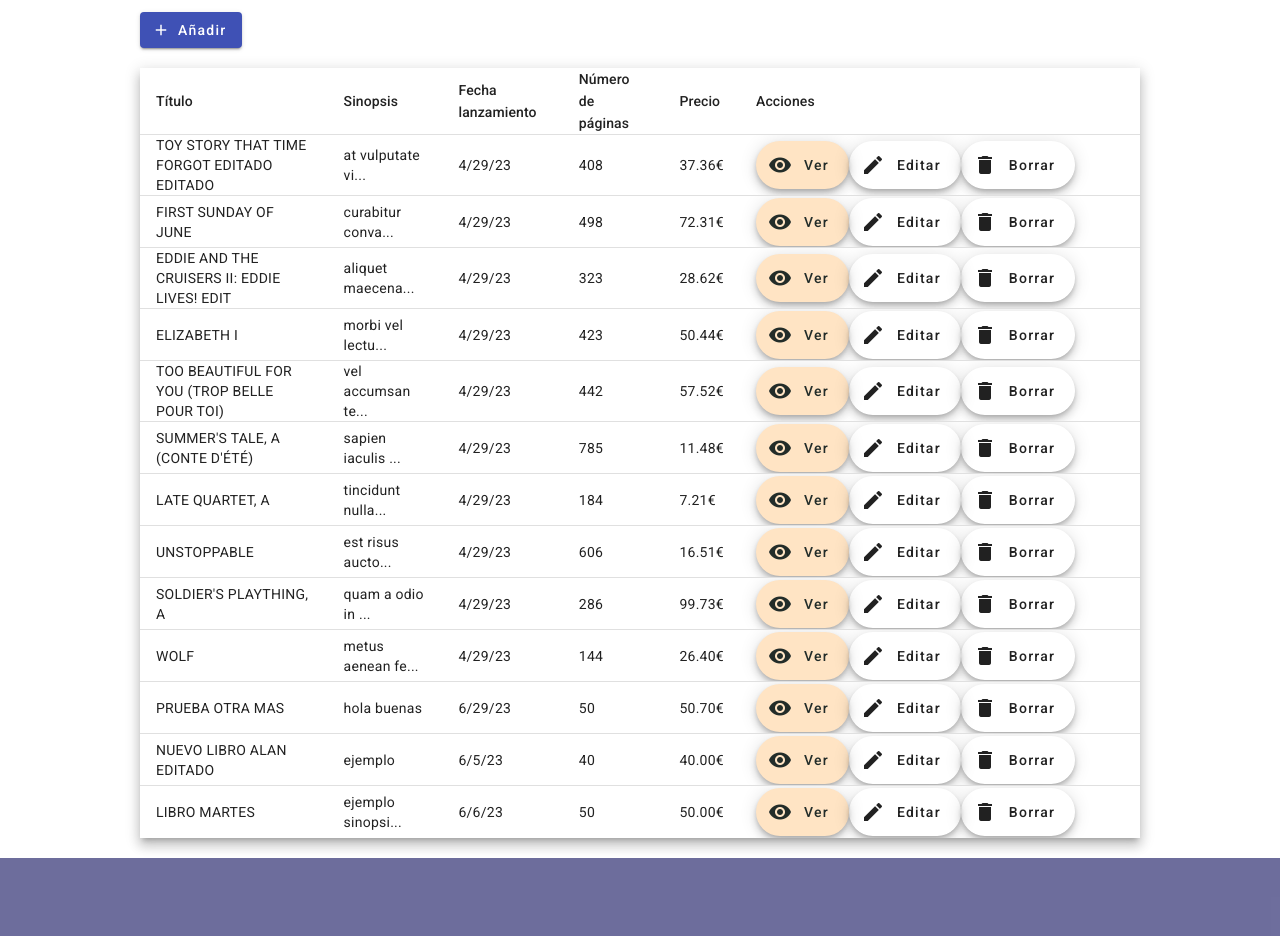
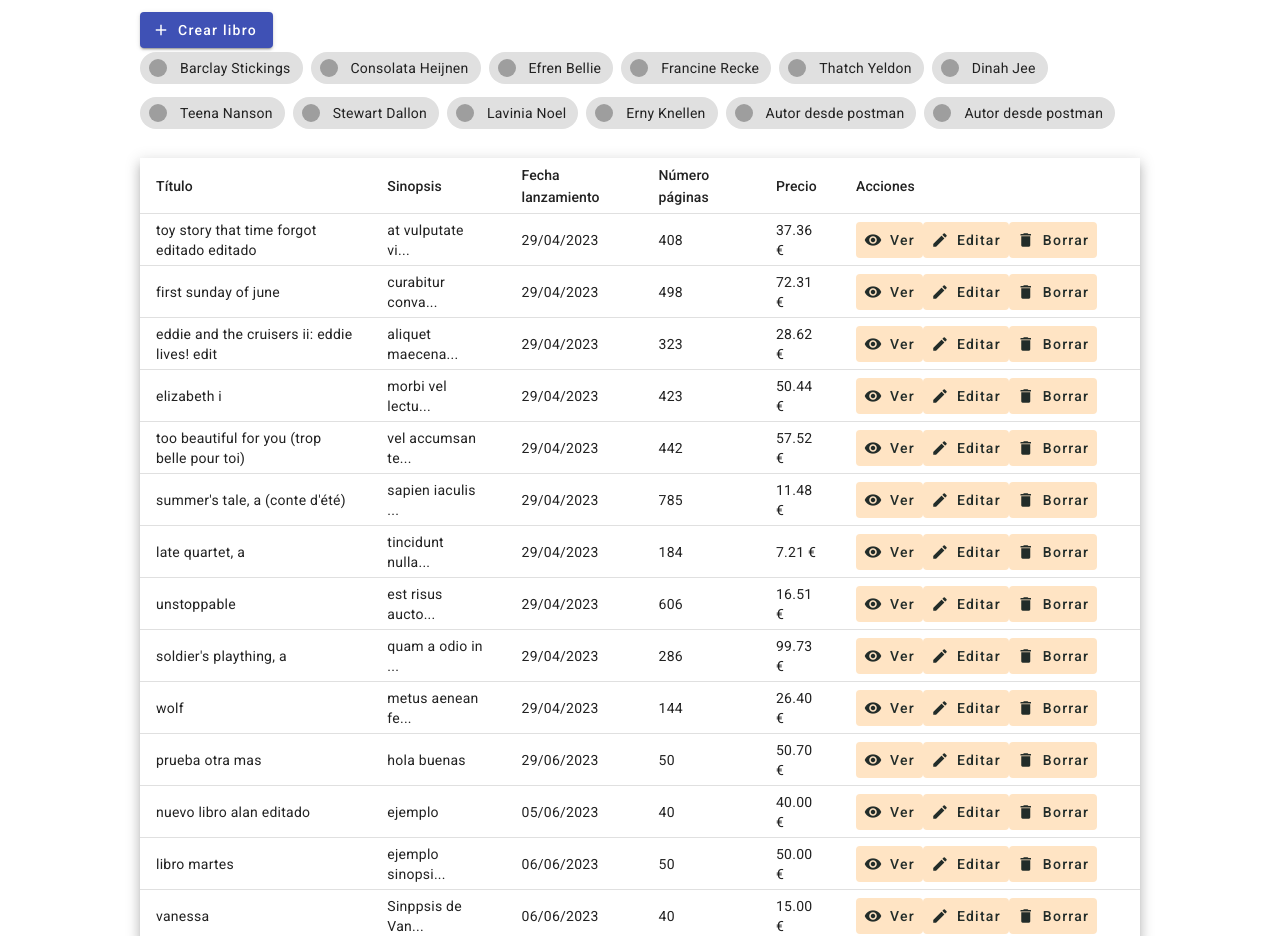
Before and after one commit to vcrl1/CursoAngular_VanessaRodriguez, an Angular app in the folder m3-angular-desarrollo/8. Proyectos/proyecto17/: page /books in a window 1280 px wide. Shown: the part 120-1056 px from the top of the page. Built offline with nearby package versions, Linux system fonts and the light colour scheme; data requests are answered from the project's data file; grey boxes are pictures that could not be loaded.

Commit message:
Filtrado

```diff
--- a/m3-angular-desarrollo/8. Proyectos/proyecto17/db.json
+++ b/m3-angular-desarrollo/8. Proyectos/proyecto17/db.json
@@ -170,6 +170,20 @@
       "photo": "https://covers.openlibrary.org/b/isbn/9780385533225-L.jpg",
       "price": 50,
       "authorId": 7
+    },
+    {
+      "id": 14,
+      "title": "Vanessa",
+      "sinopsis": "Sinppsis de Vanessa",
+      "release": "2023-06-06T12:13:44.923Z",
+      "numPages": 40,
+      "photo": "http://dummyimage.com/217x100.png/cc0000/ffffff",
+      "price": 15,
+      "authorId": 2,
+      "categories": [
+        1,
+        2
+      ]
     }
   ],
   "authors": [
--- a/m3-angular-desarrollo/8. Proyectos/proyecto17/src/app/books/book-detail/book-detail.component.html
+++ b/m3-angular-desarrollo/8. Proyectos/proyecto17/src/app/books/book-detail/book-detail.component.html
@@ -1,39 +1,44 @@
 <mat-grid-list cols="3" rowHeight="200px" *ngIf="book">
-
     <mat-grid-tile rowspan="2">
       <div>
         <h2>Portada</h2>
-            <img src="{{book.photo}}" style="max-width: 150px;">
-            <mat-list>
-                <mat-list-item *ngIf="author">
+        <img src="{{ book.photo }}" style="max-width: 150px;" />
+
+        <mat-list *ngIf="author">
+          <mat-list-item>
             <img matListItemAvatar src="{{author.photo}}" alt="{{author.fullName}}">
             <div matListItemTitle>
-                        <a [routerLink]="['authors', author.id]"> {{author.fullName}}</a>
+              <a [routerLink]="['/authors', author.id]">
+                {{author.fullName}}
+              </a>
             </div>
           </mat-list-item>
         </mat-list>
-        </div>
-
-    </mat-grid-tile>
-
-
-
-    <mat-grid-tile rowspan="2">
-        <div>
-            <h2>Libro {{book.title}}</h2>
-            <p> Fecha lanzamiento:{{book.release|date:'dd/MM/YY'}}</p>
-            <h3>Sinopsis</h3>
-            <p>{{book.sinopsis}}</p>
-            <p>Id Autor: {{book.authorId}}</p>
 
       </div>
     </mat-grid-tile>
 
     <mat-grid-tile rowspan="2">
       <div>
-            <h2>Precio: {{book.price}}€</h2>
+        <h2>Libro {{ book.title }}</h2>
+        <p>Fecha lanzamiento: {{ book.release | date : "dd/MM/YYYY" }}</p>
+        <p>Número páginas: {{ book.numPages }}</p>
+
+        <h2>Sinopsis</h2>
+        <p>{{ book.sinopsis }}</p>
+      </div>
+    </mat-grid-tile>
+
+    <mat-grid-tile rowspan="2">
+      <div>
+        <h2>Precio: {{ book.price }} €</h2>
         <p>Envío gratuito</p>
-            <button mat-fab extended color="primary">
+
+        <!--<button mat-fab extended color="primary">
+          <mat-icon>shopping_cart</mat-icon>
+          Comprar
+        </button> -->
+        <button mat-raised-button color="primary" style="width: 100%;">
           <mat-icon>shopping_cart</mat-icon>
         Comprar
         </button>
@@ -41,10 +46,11 @@
     </mat-grid-tile>
 
     <mat-grid-tile colspan="3" rowspan="1">
-        <nav>
-
-            <p>Todos nuestros libros son escritos a mano. </p>
-        </nav>
+      <div>
+        <p>
+          Todos nuestros libros son escritos a mano hasta altas horas de la
+          madrugada.
+        </p>
+      </div>
     </mat-grid-tile>
-
   </mat-grid-list>
--- a/m3-angular-desarrollo/8. Proyectos/proyecto17/src/app/books/book-detail/book-detail.component.ts
+++ b/m3-angular-desarrollo/8. Proyectos/proyecto17/src/app/books/book-detail/book-detail.component.ts
@@ -2,8 +2,8 @@ import { Component, OnInit } from '@angular/core';
 import { IBook } from '../models/book.model';
 import { ActivatedRoute } from '@angular/router';
 import { BookService } from '../services/book.service';
+import { IAuthor } from 'src/app/authors/models/author.model';
 import { AuthorService } from 'src/app/authors/services/author.service';
-import { IAuthor } from 'src/app/authors/models/author.model';
 
 @Component({
   selector: 'app-book-detail',
@@ -11,21 +11,25 @@ import { IAuthor } from 'src/app/authors/models/author.model';
   styleUrls: ['./book-detail.component.css']
 })
 export class BookDetailComponent implements OnInit {
+
   book: IBook | undefined;
-  author: IAuthor | undefined
+  author: IAuthor | undefined;
+
   constructor(private activatedRoute: ActivatedRoute,
-    private bookService: BookService,
-    private authorService: AuthorService) { }
+              private bookService: BookService,
+              private authorService: AuthorService) {}
 
   ngOnInit(): void {
     this.activatedRoute.params.subscribe(params => {
       const id = parseInt(params['id'], 10);
+
       this.bookService.findById(id).subscribe(data => {
         this.book = data;
         if (!(this.book.authorId > 0)) return;
-        this.authorService.findById(this.book?.authorId).subscribe(data => this.author = data)
-      })
-    })
+        this.authorService.findById(this.book.authorId).subscribe(data => this.author = data)
+      });
+
+    });
   }
 
 }
--- a/m3-angular-desarrollo/8. Proyectos/proyecto17/src/app/books/book-form/book-form.component.html
+++ b/m3-angular-desarrollo/8. Proyectos/proyecto17/src/app/books/book-form/book-form.component.html
@@ -1,6 +1,6 @@
-<h2 *ngIf="bookForm.get('id')?.value===0">Creación de libro</h2>
-<h2 *ngIf="!(bookForm.get('id')?.value===0)">Editando libro {{bookForm.get('id')?.value}}</h2>
 
+<h2 *ngIf="bookForm.get('id')?.value === 0">Creación de libro</h2>
+<h2 *ngIf="!(bookForm.get('id')?.value === 0)">Editando libro {{bookForm.get('id')?.value}}</h2>
 
 <form [formGroup]="bookForm" (ngSubmit)="save()">
 
@@ -13,8 +13,8 @@
 
   <mat-form-field>
     <mat-label>Sinopsis</mat-label>
-    <textarea matInput #message maxlength="1000" rows="5" placeholder="Ex. I need help with..."
-      formControlName="sinopsis">
+    <textarea matInput #message maxlength="1000" rows="5"
+        placeholder="Ex. I need help with..." formControlName="sinopsis">
     </textarea>
     <mat-hint align="start"><strong>Escribe varios párrafos que describan el libro.</strong> </mat-hint>
     <mat-hint align="end">{{message.value.length}} / 1000</mat-hint>
@@ -30,16 +30,16 @@
 
   <mat-form-field floatLabel="always">
     <mat-label>Precio</mat-label>
-    <input matInput type="number" class="example-right-align" placeholder="0" step="0.01" min="5" max="500"
-      formControlName="price">
+    <input matInput type="number" class="example-right-align" placeholder="0" step="0.01" min="5" max="500" formControlName="price">
     <span matTextPrefix>&euro;&nbsp;</span>
     <mat-error *ngIf="bookForm.get('price')?.invalid && bookForm.get('price')?.touched">
         El precio debe estar comprendido en un rango de 5 y 500 €.
   </mat-error>
   </mat-form-field>
 
+
     <mat-form-field>
-    <mat-label>Fecha de lanzamiento</mat-label>
+      <mat-label>Fecha publicación</mat-label>
       <input matInput [matDatepicker]="picker" formControlName="release">
       <mat-hint>DD/MM/YYYY</mat-hint>
       <mat-datepicker-toggle matIconSuffix [for]="picker"></mat-datepicker-toggle>
@@ -47,29 +47,28 @@
     </mat-form-field>
 
     <mat-form-field>
-    <mat-label>Selecciona autor/-a del libro</mat-label>
-    <mat-select formControlName="authorId">
-      <mat-option>None</mat-option>
+      <mat-label>Selecciona el autor/a del libro</mat-label>
+      <mat-select formControlName="authorId" name="authorId">
+        <mat-option>Ninguna</mat-option>
         <mat-option *ngFor="let author of authors" [value]="author.id">
           {{author.fullName}}
         </mat-option>
       </mat-select>
-    <mat-error *ngIf="  bookForm.get('authorId')?.invalid &&
-                        bookForm.get('authorId')?.touched ">
+      <mat-error *ngIf="bookForm.get('authorId')?.invalid && bookForm.get('authorId')?.touched">
         Es obligatorio seleccionar un autor.
       </mat-error>
     </mat-form-field>
 
     <mat-form-field>
-    <mat-label>Categorías</mat-label>
+      <mat-label>Géneros o categorías</mat-label>
       <mat-select formControlName="categories" multiple>
         <mat-option *ngFor="let category of categories" [value]="category.id">{{category.name}}</mat-option>
       </mat-select>
-    <mat-hint>Puedes seleccionar varios</mat-hint>
+      <mat-hint>Puedes seleccionar más de una categoría.</mat-hint>
     </mat-form-field>
 
-
-  <button mat-fab extended type="submit" [disabled]="bookForm.invalid">
+  <button mat-fab extended type="submit"
+        [disabled]="bookForm.invalid">
     <mat-icon>send</mat-icon>
       Enviar
   </button>
--- a/m3-angular-desarrollo/8. Proyectos/proyecto17/src/app/books/book-form/book-form.component.ts
+++ b/m3-angular-desarrollo/8. Proyectos/proyecto17/src/app/books/book-form/book-form.component.ts
@@ -1,4 +1,4 @@
-import { Component } from '@angular/core';
+import { Component, OnInit } from '@angular/core';
 import { FormControl, FormGroup, Validators } from '@angular/forms';
 import { IBook } from '../models/book.model';
 import { BookService } from '../services/book.service';
@@ -13,56 +13,48 @@ import { ICategory } from 'src/app/categories/models/category.model';
   templateUrl: './book-form.component.html',
   styleUrls: ['./book-form.component.css']
 })
-/*
-1. Agregar campo id en FormGroup
-2. En HTML agregar un nuevo matformfield sisable que muestre id pero no lo edite
-3. En save hace la distinción de guardar o editar
-4. En loadForm hay que cargar el id
-*/
-export class BookFormComponent {
+export class BookFormComponent implements OnInit {
 
   bookForm = new FormGroup({
-    id: new FormControl(0),
-    title: new FormControl('', [Validators.required, Validators.minLength(5), Validators.maxLength(100)]),
-    sinopsis: new FormControl('', [Validators.maxLength(1000)]),
-    numPages: new FormControl(0, [Validators.min(30)]),
-    //Si quiero que el precio sea opcional el que sea con decimales o no, se pondría una interrogación al final
-    price: new FormControl(0, [Validators.required, Validators.min(5), Validators.max(500), Validators.pattern('^[0-9]+([.,][0-9]{1,2})?$')]),
-    release: new FormControl(new Date()),
-    // photo: new FormControl(''),
-    authorId: new FormControl(0, [Validators.required]),
+    id: new FormControl<number>(0),
+    title: new FormControl<string>('', [Validators.required, Validators.minLength(5), Validators.maxLength(100)]),
+    sinopsis: new FormControl<string>('', [Validators.maxLength(1000)]),
+    numPages: new FormControl<number>(0, [Validators.min(30)]),
+    price: new FormControl<number>(0, [
+      Validators.required, Validators.min(5), Validators.max(500), Validators.pattern("^[0-9]+([.,][0-9]{1,2})?$")
+    ]),
+    release: new FormControl<Date>(new Date()),
+    authorId: new FormControl<number>(0, [Validators.required]),
     categories: new FormControl<number[]>([])
-
   });
 
-  authors: IAuthor[] = []
-  categories: ICategory[] = []
-
+  authors: IAuthor[] = [];
+  categories: ICategory[] = [];
 
   constructor(
     private bookService: BookService,
     private router: Router,
     private activatedRoute: ActivatedRoute,
-    private authorService: AuthorService, //Enlazar autores a libros
+    private authorService: AuthorService,
     private categoryService: CategoryService
-  ) { }
+    ) {}
+
   ngOnInit(): void {
+    // /books/3/edit
     this.activatedRoute.params.subscribe(params => {
-      const idString = params['id']
+      const idString = params['id'];
       if (!idString) return;
 
       const id = parseInt(idString, 10);
-      this.bookService.findById(id).subscribe(book => this.loadBookForm(book))
-    })
+      this.bookService.findById(id).subscribe(book => this.loadBookForm(book));
+    });
 
-    //Cargar los autores
-    this.authorService.findAll().subscribe(data => this.authors = data) //authors creado lin36
-    this.categoryService.findAll().subscribe(data => this.categories = data) //categories creado lin37
-
+    this.authorService.findAll().subscribe(data => this.authors = data);
+    this.categoryService.findAll().subscribe(data => this.categories = data);
   }
 
+  loadBookForm(book: IBook): void {
 
-  loadBookForm(book: IBook): void {
     this.bookForm.reset({
       id: book.id,
       title: book.title,
@@ -71,10 +63,9 @@ export class BookFormComponent {
       price: book.price,
       release: book.release,
       authorId: book.authorId,
-      categories: book.categories as any
-    })
+      categories: book.categories
+    });
   }
-
 
   save(): void {
     let id = this.bookForm.get('id')?.value ?? 0;
@@ -83,15 +74,15 @@ export class BookFormComponent {
     let numPages = this.bookForm.get('numPages')?.value ?? 30;
     let price = this.bookForm.get('price')?.value ?? 5;
     let release = this.bookForm.get('release')?.value ?? new Date();
-    let photo = "http://dummyimage.com/217x100.png/cc0000/ffffff"
+    let photo = "http://dummyimage.com/217x100.png/cc0000/ffffff";
     let authorId = this.bookForm.get('authorId')?.value ?? 0;
-    let categories= this.bookForm.get('categories')?.value ?? [];
+    let categories = this.bookForm.get('categories')?.value ?? [];
+
     // TODO añadir validación extra de datos, si alguno está mal hacer return y mostrar error y no guardar.
-
     let book: IBook = {
       id: id,
-      title: title ?? '',
-      sinopsis: sinopsis ?? '',
+      title: title,
+      sinopsis: sinopsis,
       release: release,
       numPages: numPages,
       photo: photo,
@@ -100,11 +91,10 @@ export class BookFormComponent {
       categories: categories
     }
 
-    if (id === 0) //Crear nuevo libro
+    if (id === 0) // crear nuevo libro
       this.bookService.create(book).subscribe(book => this.router.navigate(['/books', book.id]));
-    else //Editar libro existente
+    else // editar libro existente
       this.bookService.update(book).subscribe(book => this.router.navigate(['/books', book.id]));
-
   }
 
 }
--- a/m3-angular-desarrollo/8. Proyectos/proyecto17/src/app/books/book-list/book-list.component.css
+++ b/m3-angular-desarrollo/8. Proyectos/proyecto17/src/app/books/book-list/book-list.component.css
@@ -1,9 +1,24 @@
-table{
-    margin-top:20px ;
+table {
+    margin-top: 20px;
     margin-bottom: 20px;
 }
-.btn-primary{
 
+a {
+    display: block;
+    color: dodgerblue;
+    text-decoration: none;
+    font-size: 20px;
+    margin-bottom: 5px;
+    display: inline-block;
+}
+
+a:hover {
+    opacity: 0.7;
+    transition: 0.3s;
+    cursor: pointer;
+}
+
+.btn-primary {
     color: rgb(34, 44, 41);
     background-color: bisque;
 }
--- a/m3-angular-desarrollo/8. Proyectos/proyecto17/src/app/books/book-list/book-list.component.html
+++ b/m3-angular-desarrollo/8. Proyectos/proyecto17/src/app/books/book-list/book-list.component.html
@@ -1,56 +1,72 @@
-<h1>Listado de libros</h1>
+
+<h2>Listado de libros</h2>
+
 <button mat-raised-button color="primary" routerLink="/books/new">
   <mat-icon>add</mat-icon>
-    Añadir
+Crear libro
 </button>
+
+<mat-chip-listbox aria-label="Dog selection">
+
+  <a *ngFor="let author of authors" [routerLink]="['/books/author', author.id]">
+    <mat-chip color="primary">
+      <img matChipAvatar [src]="author.photo" [alt]="author.fullName"/>
+      {{author.fullName}}
+    </mat-chip>
+  </a>
+
+</mat-chip-listbox>
 
 <table mat-table [dataSource]="books" class="mat-elevation-z8">
 
   <ng-container matColumnDef="title">
     <th mat-header-cell *matHeaderCellDef>Título</th>
-        <td mat-cell *matCellDef="let book">{{book.title|uppercase}} </td>
+    <td mat-cell *matCellDef="let book">{{ book.title | lowercase}}</td>
   </ng-container>
+
   <ng-container matColumnDef="sinopsis">
     <th mat-header-cell *matHeaderCellDef>Sinopsis</th>
-        <td mat-cell *matCellDef="let book">{{book.sinopsis | limitLongText:15}} </td>
-    </ng-container>
-    <ng-container matColumnDef="release">
-        <th mat-header-cell *matHeaderCellDef> Fecha lanzamiento</th>
-        <td mat-cell *matCellDef="let book">{{book.release | date:'shortDate'}} </td>
-    </ng-container>
-    <ng-container matColumnDef="numPages">
-        <th mat-header-cell *matHeaderCellDef> Número de páginas</th>
-        <td mat-cell *matCellDef="let book">{{book.numPages}} </td>
-    </ng-container>
-    <ng-container matColumnDef="price">
-        <th mat-header-cell *matHeaderCellDef> Precio</th>
-        <td mat-cell *matCellDef="let book">{{book.price| number:'1.2-2'}}€</td>
+    <td mat-cell *matCellDef="let book">{{ book.sinopsis | limitLongText:15}}</td>
   </ng-container>
 
+  <ng-container matColumnDef="release">
+    <th mat-header-cell *matHeaderCellDef>Fecha lanzamiento</th>
+    <td mat-cell *matCellDef="let book">{{ book.release | date:'dd/MM/YYYY'}}</td>
+  </ng-container>
+
+  <ng-container matColumnDef="numPages">
+    <th mat-header-cell *matHeaderCellDef>Número páginas</th>
+    <td mat-cell *matCellDef="let book">{{ book.numPages }}</td>
+  </ng-container>
+
+  <ng-container matColumnDef="price">
+    <th mat-header-cell *matHeaderCellDef>Precio</th>
+    <td mat-cell *matCellDef="let book" style="width: 80px;">{{ book.price | number:'1.2-2'}} €</td>
+  </ng-container>
 
   <ng-container matColumnDef="actions">
-        <th mat-header-cell *matHeaderCellDef> Acciones</th>
-        <td mat-cell *matCellDef="let book" style="width: 400px;">
+    <th mat-header-cell *matHeaderCellDef>Acciones</th>
+    <td mat-cell *matCellDef="let book" style="width: 300px;">
 
-            <button mat-fab extended class="btn-primary" [routerLink]="['/books', book.id]">
+      <button mat-button color="primary" class="btn-primary" [routerLink]="['/books', book.id]">
         <mat-icon>visibility</mat-icon>
         Ver
       </button>
 
-            <button mat-fab extended color="btn-secondary"  [routerLink]="['/books', book.id, 'edit']">
+      <button mat-button color="primary" class="btn-primary" [routerLink]="['/books', book.id, 'edit']">
         <mat-icon>edit</mat-icon>
         Editar
       </button>
 
-            <button mat-fab extended color="btn-secondary" (click)="deleteBook(book)">
+      <button mat-button color="primary" class="btn-primary" (click)="deleteBook(book)">
         <mat-icon>delete</mat-icon>
         Borrar
       </button>
+
     </td>
   </ng-container>
 
   <tr mat-header-row *matHeaderRowDef="displayedColumns"></tr>
-    <tr mat-row *matRowDef="let row; columns: displayedColumns;"></tr>
-
+  <tr mat-row *matRowDef="let row; columns: displayedColumns"></tr>
 
 </table>
--- a/m3-angular-desarrollo/8. Proyectos/proyecto17/src/app/books/book-list/book-list.component.ts
+++ b/m3-angular-desarrollo/8. Proyectos/proyecto17/src/app/books/book-list/book-list.component.ts
@@ -1,7 +1,8 @@
 import { Component, OnInit } from '@angular/core';
 import { BookService } from '../services/book.service';
 import { IBook } from '../models/book.model';
-import { Router } from '@angular/router';
+import { AuthorService } from 'src/app/authors/services/author.service';
+import { IAuthor } from 'src/app/authors/models/author.model';
 
 @Component({
   selector: 'app-book-list',
@@ -10,15 +11,22 @@ import { Router } from '@angular/router';
 })
 export class BookListComponent implements OnInit {
 
-  displayedColumns: string[] = ['title', 'sinopsis', 'release', 'numPages', 'price', 'actions']
+  displayedColumns: string[] = ['title', 'sinopsis', 'release', 'numPages', 'price', 'actions'];
   books: IBook[] = [];
+  authors: IAuthor[] = [];
 
-  constructor(private bookService: BookService) { }
+  constructor(
+    private bookService: BookService,
+    private authorService: AuthorService
+    ){}
 
   ngOnInit(): void {
     this.bookService.findAll().subscribe(data => this.books = data);
+    this.authorService.findAll().subscribe(data => this.authors = data);
   }
-  deleteBook(book: IBook) {
+
+  deleteBook(book: IBook){
 
   }
+
 }
--- a/m3-angular-desarrollo/8. Proyectos/proyecto17/src/app/books/books-routing.module.ts
+++ b/m3-angular-desarrollo/8. Proyectos/proyecto17/src/app/books/books-routing.module.ts
@@ -27,6 +27,11 @@ const routes: Routes = [
     component: BookFormComponent
   },
   {
+    path: ':author/:id',
+    component: BookListComponent
+  },
+
+  {
     path: '**', redirectTo: '', pathMatch: 'full'
   }
 ];
--- a/m3-angular-desarrollo/8. Proyectos/proyecto17/src/app/books/services/book.service.ts
+++ b/m3-angular-desarrollo/8. Proyectos/proyecto17/src/app/books/services/book.service.ts
@@ -16,6 +16,11 @@ export class BookService {
     return this.httpClient.get<IBook[]>(this.url);
   }
 
+  // http://localhost:3000/books?authorId=1
+  findAllByAuthorId(authorId: number): Observable<IBook[]> {
+    return this.httpClient.get<IBook[]>(`${this.url}?authorId=${authorId}`);
+  }
+
   findById(id: number): Observable<IBook> {
     return this.httpClient.get<IBook>(`${this.url}/${id}`);
   }
```
Also changed, not shown: m3-angular-desarrollo/8. Proyectos/proyecto17/src/app/books/books.module.ts (+11 -12 lines). Lines whose indentation alone changed are shown as unchanged.
